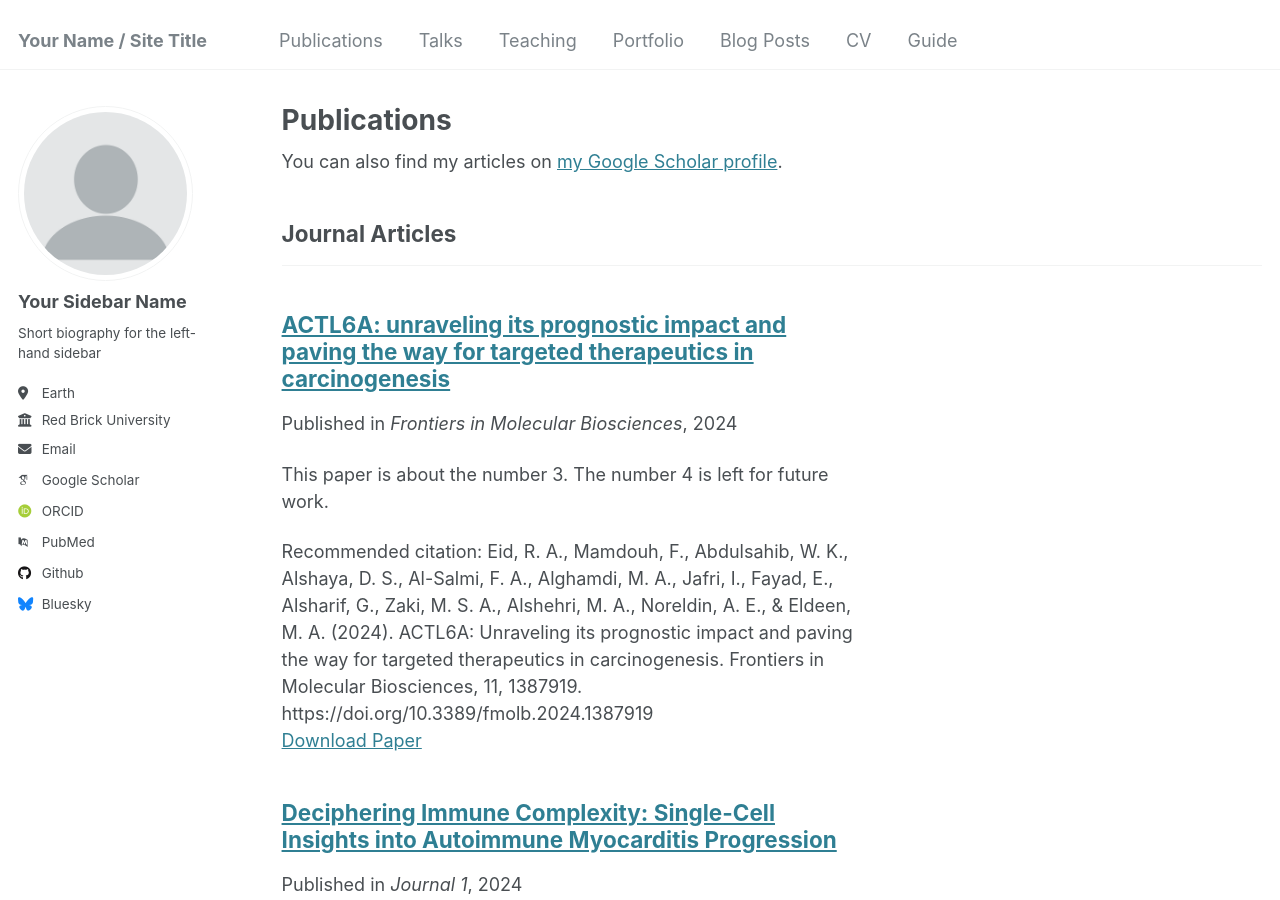
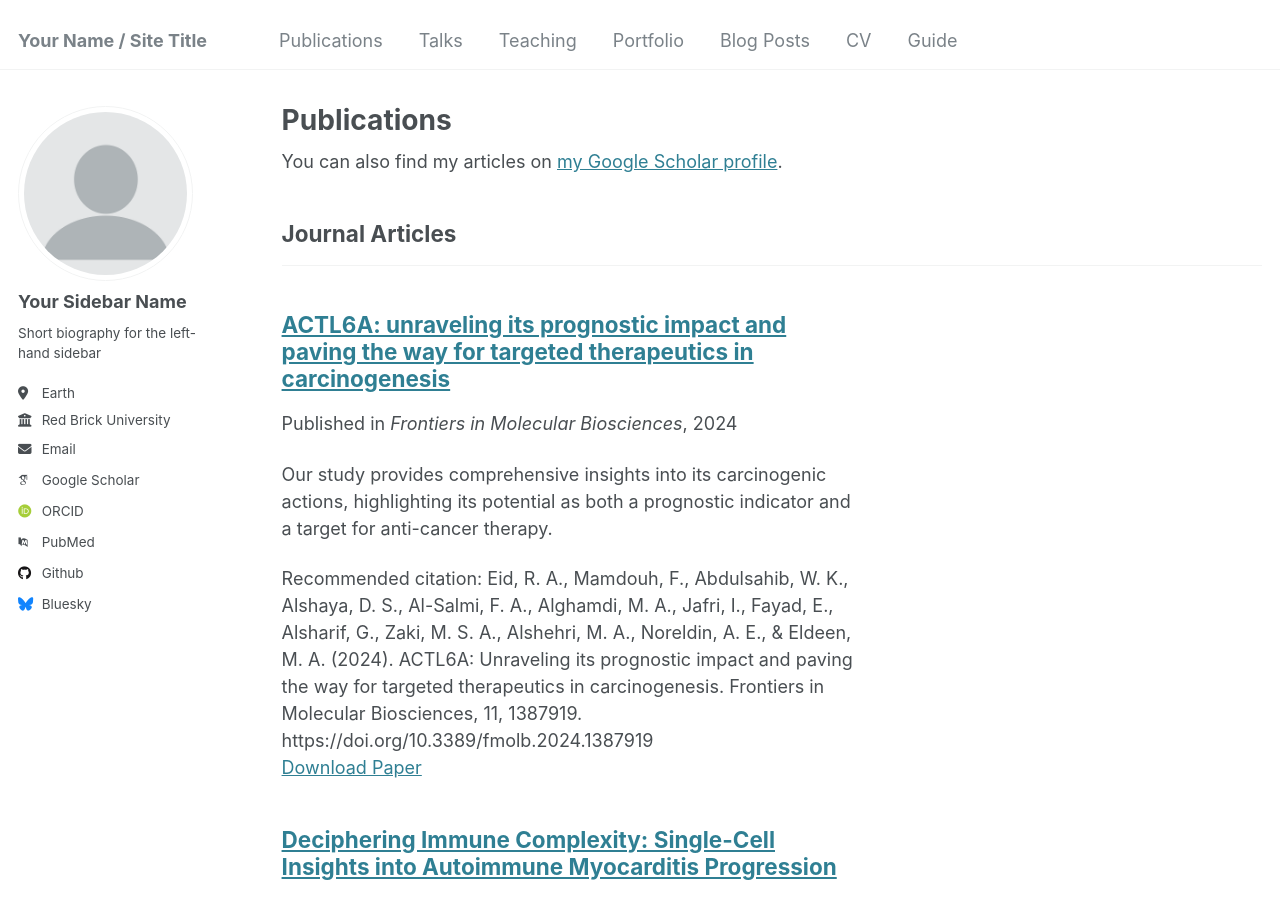
Before and after one commit to FaragMamdouh/FaragMamdouh.github.io, a Jekyll site: the page built from _pages/publications.html, in a window 1280 px wide and 900 px high. Built offline with Jekyll 4.4.1, drawn with Linux system fonts in a browser that asks for light colours; some web fonts are replaced.

Commit message:
Update and rename 2009-10-01-paper-title-number-1.md to ACTL6A.md

```diff
--- a/_publications/2009-10-01-paper-title-number-1.md
+++ b/_publications/ACTL6A.md
@@ -2,8 +2,8 @@
 title: "ACTL6A: unraveling its prognostic impact and paving the way for targeted therapeutics in carcinogenesis"
 collection: publications
 category: manuscripts
-permalink: /publication/2009-10-01-paper-title-number-1
-excerpt: 'This paper is about the number 3. The number 4 is left for future work.'
+permalink: /publication/ACTL6A
+excerpt: 'Our study provides comprehensive insights into its carcinogenic actions, highlighting its potential as both a prognostic indicator and a target for anti-cancer therapy.'
 date: 2024-05-30
 venue: 'Frontiers in Molecular Biosciences'
 paperurl: 'http://FaragMamdouh.github.io/files/ACTL6A (3).pdf'
```
